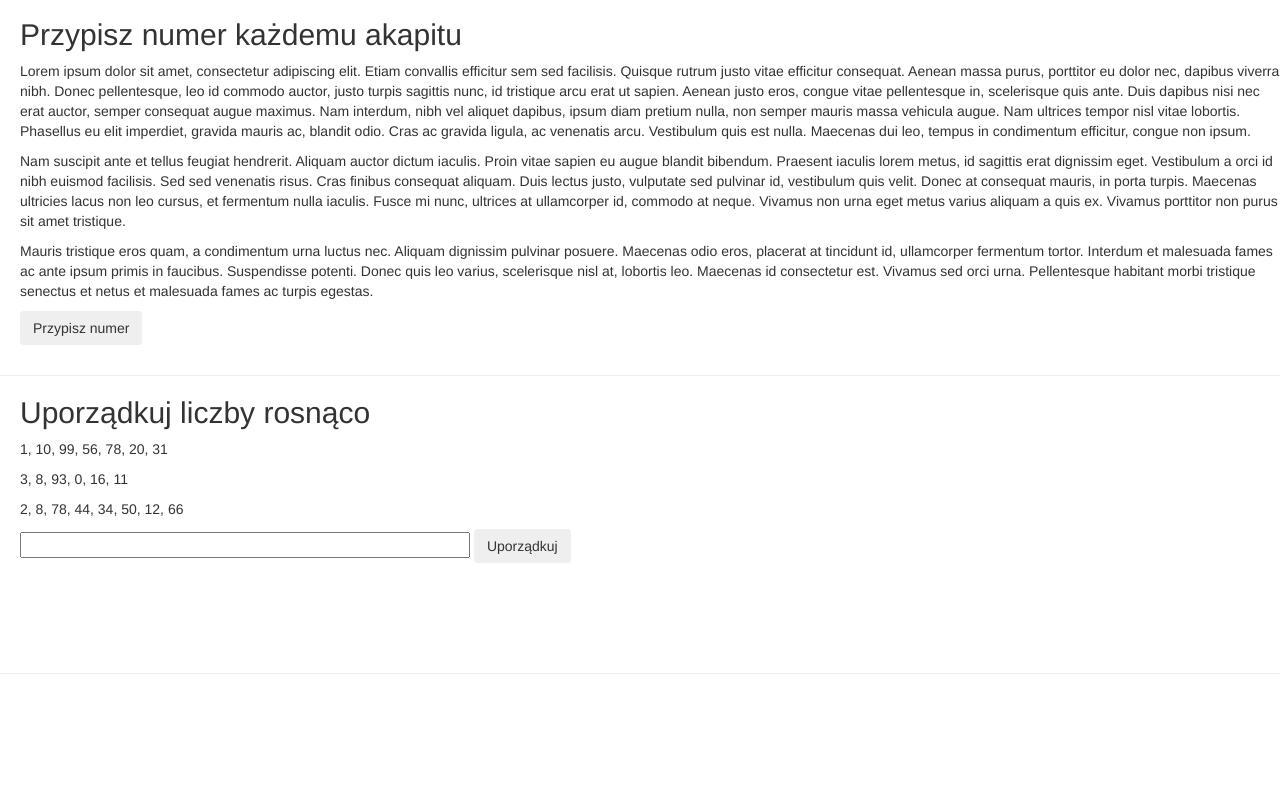
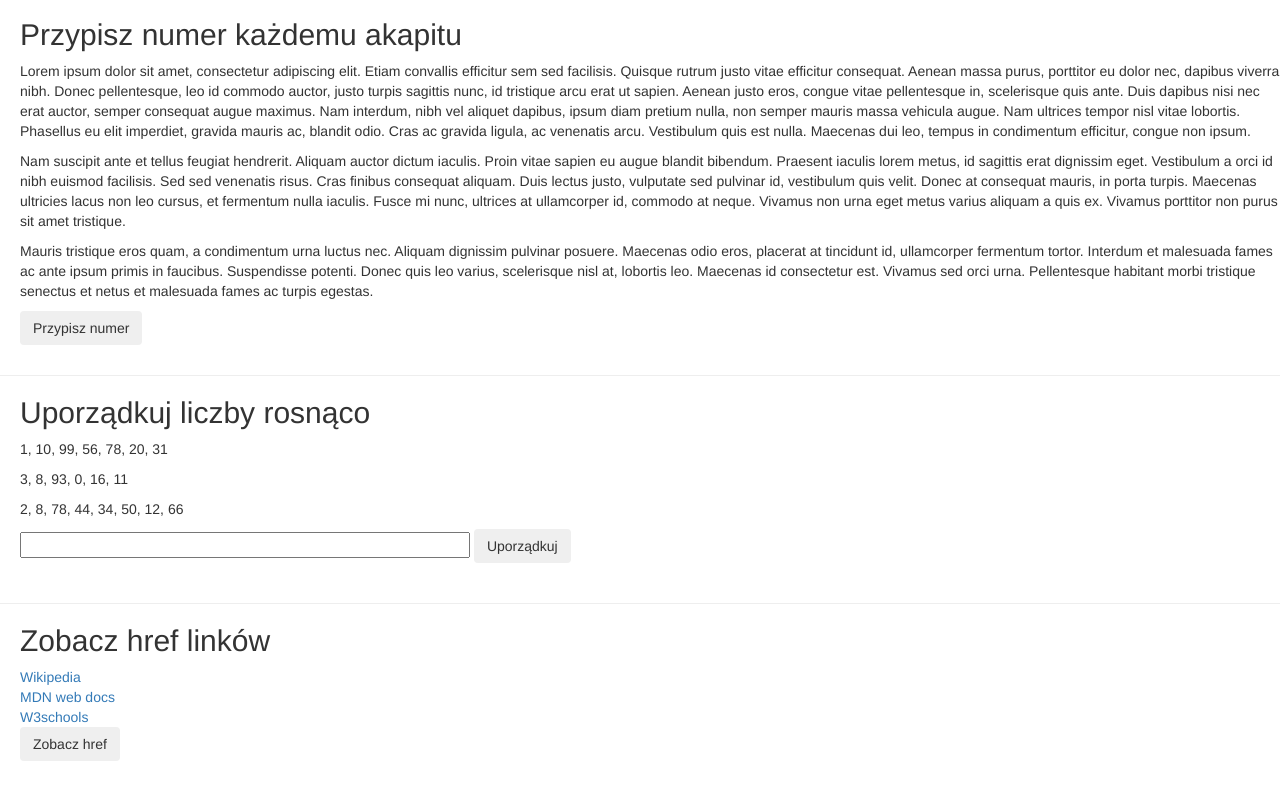
Before and after one commit to olkruglova/js-simple-tasks, a plain HTML site: page index.html in a window 1280 px wide. Shown: the part 1948-2748 px from the top of the page. Before the commit the page ends 2642 px from the top, so only its background shows below. Drawn offline with nearby package versions, Linux system fonts and the light colour scheme.

Commit message:
Add task14

```diff
--- a/index.html
+++ b/index.html
@@ -123,6 +123,14 @@
             <input readonly class="input15" type="text" name="num4">
             <button class="btn btn8">Uporządkuj</button>
         </div>
+        <hr>
+        <div id="task14">
+            <h2>Zobacz href linków</h2>
+            <a class = "link" href="https://www.wikipedia.org/">Wikipedia</a><br>
+            <a class = "link" href="https://developer.mozilla.org">MDN web docs</a><br>
+            <a class = "link" href="https://www.w3schools.com/">W3schools</a><br>
+            <button class="btn btn8" onclick="myFunction()">Zobacz href</button>
+        </div>
 
         <hr id="footer">
 
--- a/script.js
+++ b/script.js
@@ -239,3 +239,13 @@ btn8.onclick = function func() {
     sort.value = wyn;
 
 }
+/*
+task15: Даны ссылки. По загрузке страницы добавьте в конец каждой ссылки ее href в круглых скобках
+*/
+function myFunction(){
+    var links = document.getElementsByTagName('a');
+    console.log(links);
+    for (i=0;i<links.length;i++) {
+        links[i].innerHTML = links[i].innerHTML + '   (' +links[i].href+')';
+    }
+}
```
